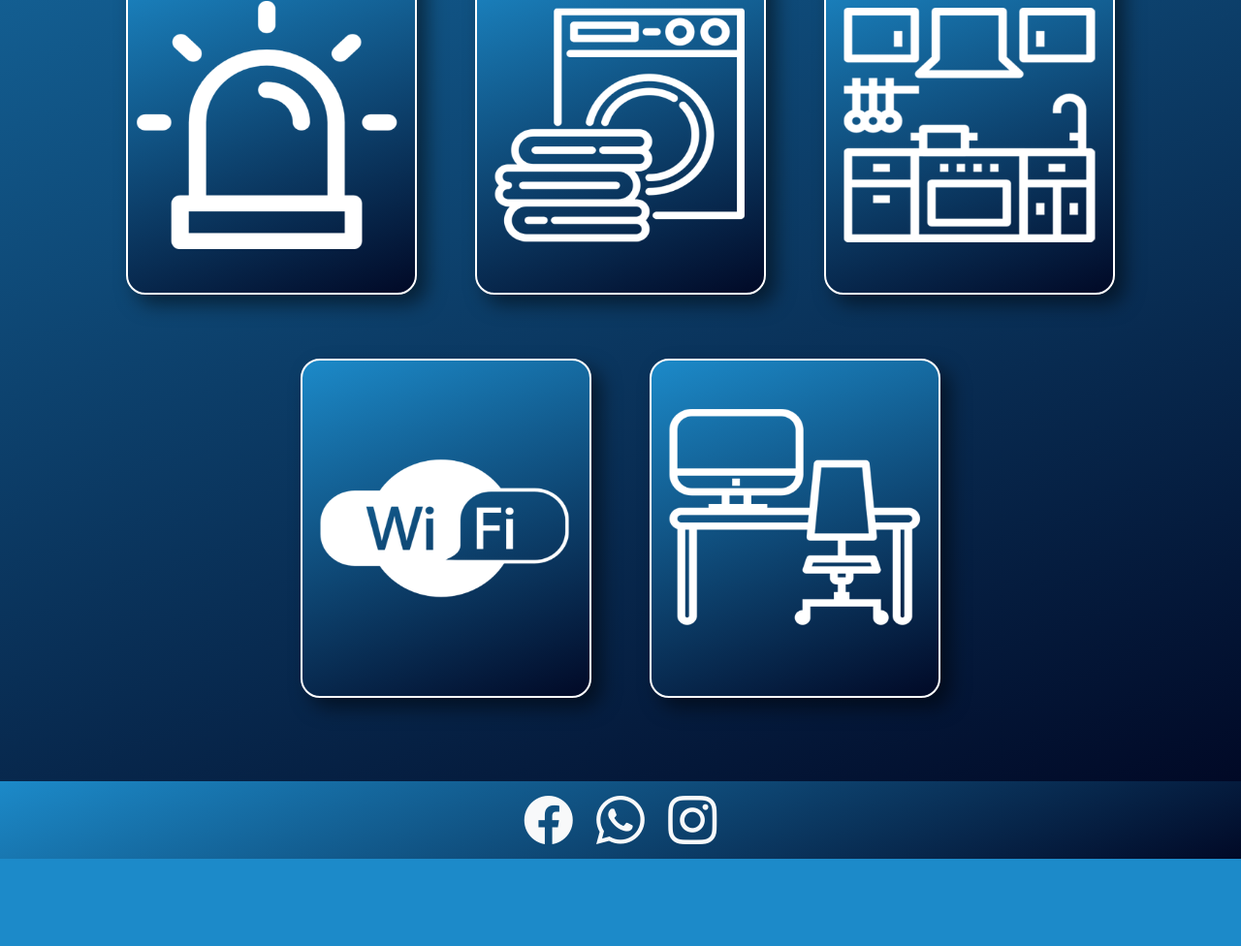
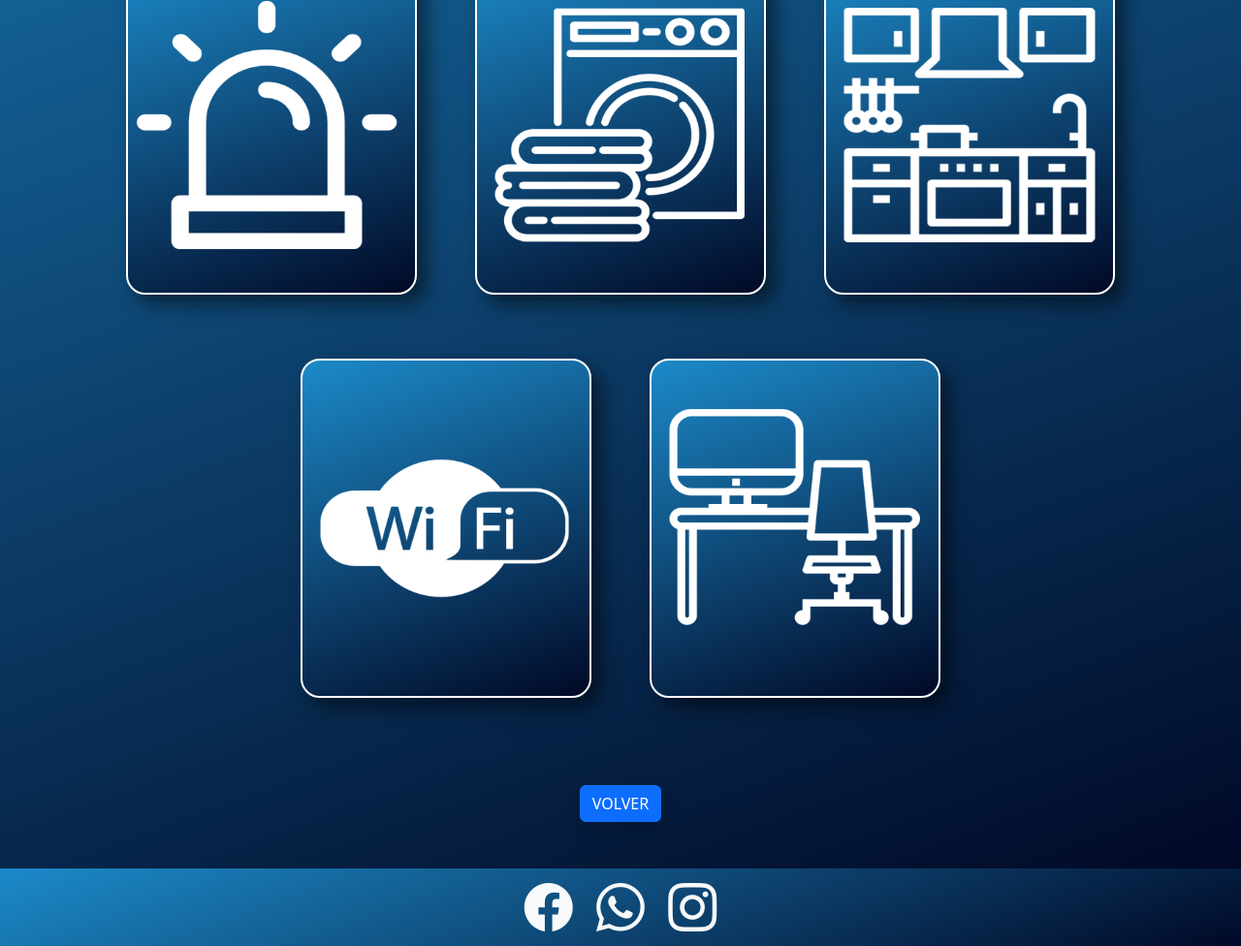
Before and after one commit to freddymdq/Residencia-1992, a website: page paginas/servicios.html in a window 1280 px wide. Shown: the part 748-1724 px from the top of the page at 97% size. Before the commit the page ends 1634 px from the top, so only its background shows below. Drawn offline with nearby package versions, Linux system fonts and the light colour scheme.

Commit message:
agregando boton para volver arriba

```diff
--- a/paginas/servicios.html
+++ b/paginas/servicios.html
@@ -165,6 +165,9 @@
 
 
       </section>
+      <section class="col-lg-12 text-center pb-5 pt-1">
+        <a href="../paginas/servicios.html"><button type="button" class="btn btn-primary shadow">VOLVER</button></a>
+      </section>
   </main>
 
 
```
Also changed, not shown: paginas/galeria.html (+3 -1 lines), paginas/nosotros.html (+3 -1 lines).
